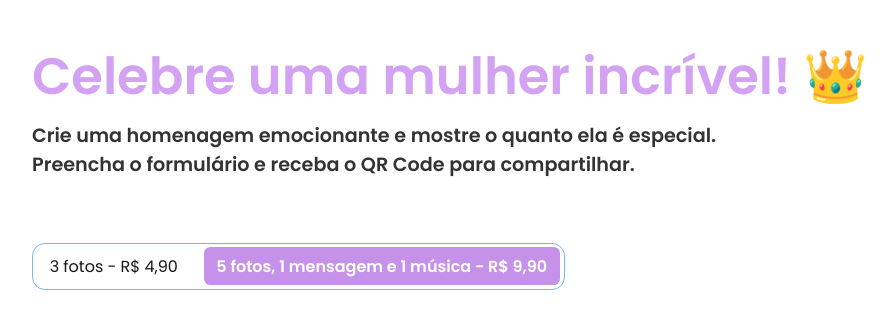
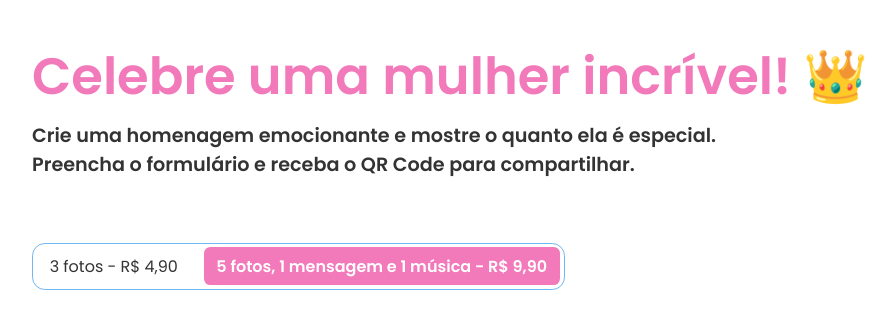
Before and after one commit to ItielDario/homenageie, a Next.js app in the folder frontend/: page / in a window 1280 px wide. Shown: the top 328 px of the page, without its empty margins (96-992 px from the left). Built offline with nearby package versions, Linux system fonts and the light colour scheme.

Commit message:
Deixando dinâmico os planos

```diff
--- a/frontend/app/page.js
+++ b/frontend/app/page.js
@@ -1,21 +1,36 @@
+'use client'
 
+import { useState } from "react";
 
 const HomePage = () => {
+  const [selectedPlan, setSelectedPlan] = useState(2);
+
   return (
     <header className="header-home-page">
       <section className="container-top-header">
         <h1 className="title-header">Celebre uma mulher incrível! 👑</h1>
 
-        <h2 className="subtitle-header">Crie uma homenagem emocionante e mostre o quanto ela é especial. </h2>
+        <h2 className="subtitle-header">Crie uma homenagem emocionante e mostre o quanto ela é especial.</h2>
         <h2 className="subtitle-header">Preencha o formulário e receba o QR Code para compartilhar.</h2>
       </section>
 
       <section className="container-main-header">
         <article className="box-plans">
-          <p className="plans-1 ">3 fotos - R$ 4,90</p>
-          <p className="plans-2 plans-selected">5 fotos, 1 mensagem e 1 música - R$ 9,90</p>
+          <p className={`plans-1 ${selectedPlan === 1 ? "plans-selected" : ""}`} onClick={() => setSelectedPlan(1)}>
+            3 fotos - R$ 4,90
+          </p>
+
+          <p className={`plans-2 ${selectedPlan === 2 ? "plans-selected" : ""}`} onClick={() => setSelectedPlan(2)}>
+            5 fotos, 1 mensagem e 1 música - R$ 9,90
+          </p>
         </article>
       </section>
+    </header>
+  );
+};
+
+export default HomePage;
+
 
 
 
@@ -64,10 +79,4 @@ const HomePage = () => {
       <div className="font-box">
         <h3>Josefin Sans</h3>
         <p style={{ fontFamily: 'Josefin Sans, sans-serif' }}>Exemplo de texto com a fonte Josefin Sans.</p>
-      </div>
-      */}
-    </header>
-  );
-};
-
-export default HomePage;
+      </*/}
--- a/frontend/public/css/style.css
+++ b/frontend/public/css/style.css
@@ -1,7 +1,7 @@
 /*
 PALETA DE CORES: Paleta Pastel Elegante
 
-- Cor Principal: Lavanda Claro (#d3a2f3)
+- Cor Principal: Lavanda Claro (#f279ba)
 - Cor Secundária: Azul Claro (#72B8F2)
 - Cor de Destaque: Dourado Suave (#E6A96B)
 - Cor de Fundo: Branco Neve (#FFFFFF)
@@ -28,7 +28,7 @@ body {
 
 .title-header{
     font-size: 4vw;
-    color: #d3a2f3;
+    color: #f279ba;
     margin-bottom: 0.4vw;
 }
 
@@ -55,10 +55,11 @@ body {
     padding: 0.5vw 1vw;
     border-radius: 0.5vw;
     cursor: pointer;
+    color: #333333;
 }
 
 .plans-selected{
-    background-color: #c692e9;
-    color: white;
-    font-weight: 600;
+    background-color: #f279ba !important;
+    color: white !important;
+    font-weight: 600 !important;
 }
```
